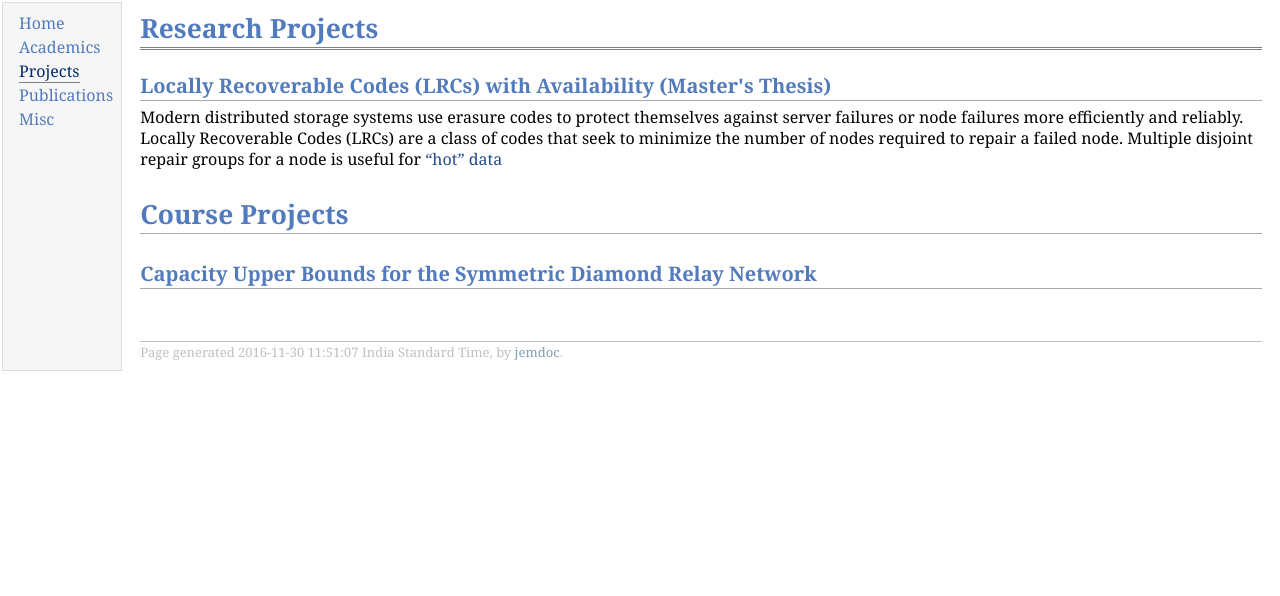
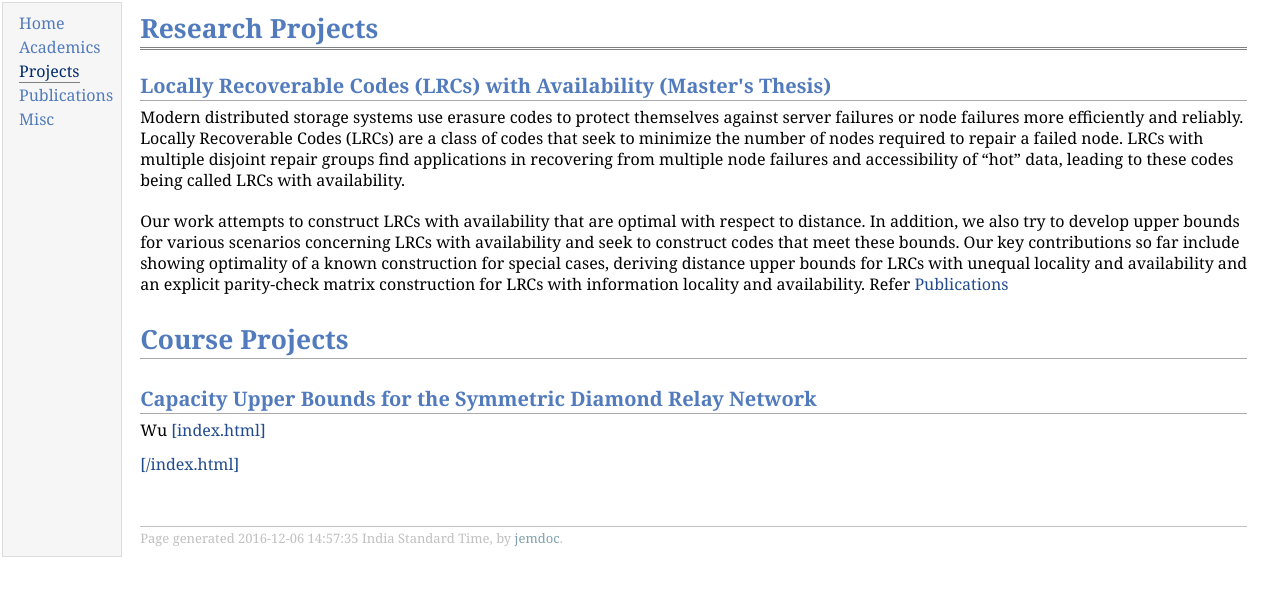
Before and after one commit to SourbhBh/SourbhBh.github.io, a Jekyll site: the page projects.html, which Jekyll copies as it is, in a window 1280 px wide. Shown: the top 596 px of the page. Built offline with Jekyll 4.4.1, drawn with Linux system fonts in a browser that asks for light colours.

Commit message:
Updating projects

```diff
--- a/index.html
+++ b/index.html
@@ -24,15 +24,15 @@
 <table class="imgtable"><tr><td>
 <img src="mypic.jpg" alt="" width="300px" height="250px" />&nbsp;</td>
 <td align="left"><p>Hi, I am currently a final year Dual Degree (BTech and MTech) student
-in the <a href="http://www.ee.iitm.ac.in/">Electrical Engineering</a> department
+in the  <br /> <a href="http://www.ee.iitm.ac.in/">Electrical Engineering</a> department
 at the <a href="https://www.iitm.ac.in/">Indian Institute of Technology, (IIT) Madras</a>. <br /> My research interests broadly
-lie in the areas of information theory, coding theory, graph theory, statistical learning.</p>
+lie in the areas of information theory, coding theory, <br /> graph theory, statistical learning.</p>
 <h2>Contact </h2>
 <p><b>Email</b> : sourbh(dot)bhadane(at)ee(dot)iitm(dot)ac(dot)in <br />
 <b>Skype</b> : sourbhnb</p>
 <div id="footer">
 <div id="footer-text">
-Page generated 2016-11-27 16:56:15 India Standard Time, by <a href="http://jemdoc.jaboc.net/">jemdoc</a>.
+Page generated 2016-12-06 14:28:20 India Standard Time, by <a href="http://jemdoc.jaboc.net/">jemdoc</a>.
 </div>
 </div>
 </td>
--- a/projects.html
+++ b/projects.html
@@ -31,13 +22,22 @@ MathJax.Hub.Config({
 <h1>Research Projects </h1>
 </div>
 <h2>Locally Recoverable Codes (LRCs) with Availability (Master's Thesis) </h2>
-<p>Modern distributed storage systems use erasure codes to protect themselves against server failures or node failures more efficiently and reliably. Locally Recoverable Codes (LRCs)
-are a class of codes that seek to minimize the number of nodes required to repair a failed node. Multiple disjoint repair groups for a node is useful for <a target="_blank" href="http://www.ibmbigdatahub.com/blog/your-big-data-hot-warm-or-cold">&ldquo;hot&rdquo; data</a> </p>
-<h1>Course Projects </h1>
+<p>Modern distributed storage systems use erasure codes to protect themselves against server failures or node failures more efficiently and reliably. <br /> Locally Recoverable Codes (LRCs)
+are a class of codes that seek to minimize the number of nodes required to repair a failed node. LRCs with <br /> multiple disjoint repair groups find applications in recovering from multiple node failures and
+accessibility of &ldquo;hot&rdquo; data, leading to these codes <br /> being called LRCs with availability. <br /> <br /> Our work attempts to construct LRCs with availability that are optimal with respect to distance.
+In addition, we also try to develop upper bounds <br /> for various scenarios concerning LRCs with availability and seek to construct codes that meet these bounds. Our key contributions
+so far include
+<br /> showing optimality of a known construction for special cases, deriving distance upper bounds for LRCs with unequal locality and availability and <br /> an explicit parity-check matrix construction
+for LRCs with information locality and availability.
+Refer <a href="/publications.html">Publications</a></p>
+<h1>Course Projects 	</h1>
 <h2>Capacity Upper Bounds for the Symmetric Diamond Relay Network</h2>
+<p>Wu
+<a href="index.html">[index.html]</a></p>
+<p><a href="/index.html">[/index.html]</a></p>
 <div id="footer">
 <div id="footer-text">
-Page generated 2016-11-30 11:51:07 India Standard Time, by <a href="http://jemdoc.jaboc.net/">jemdoc</a>.
+Page generated 2016-12-06 14:57:35 India Standard Time, by <a href="http://jemdoc.jaboc.net/">jemdoc</a>.
 </div>
 </div>
 </td>
```
Also changed, not shown: other parts of projects.html (+0 -9 lines), academics.html (+11 -20 lines), 3 other files.
